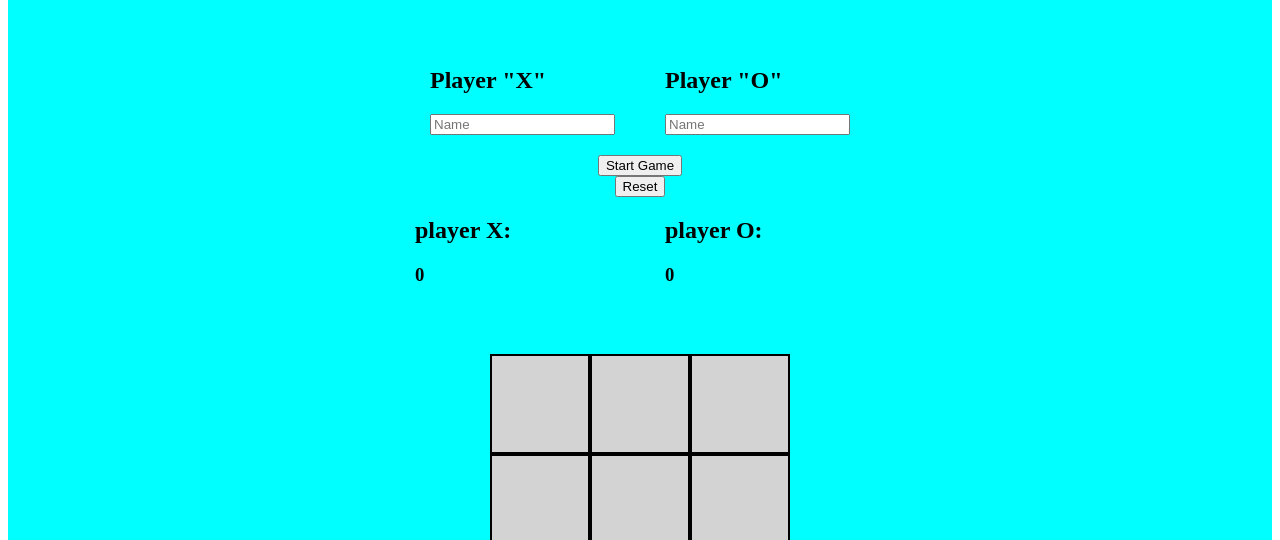
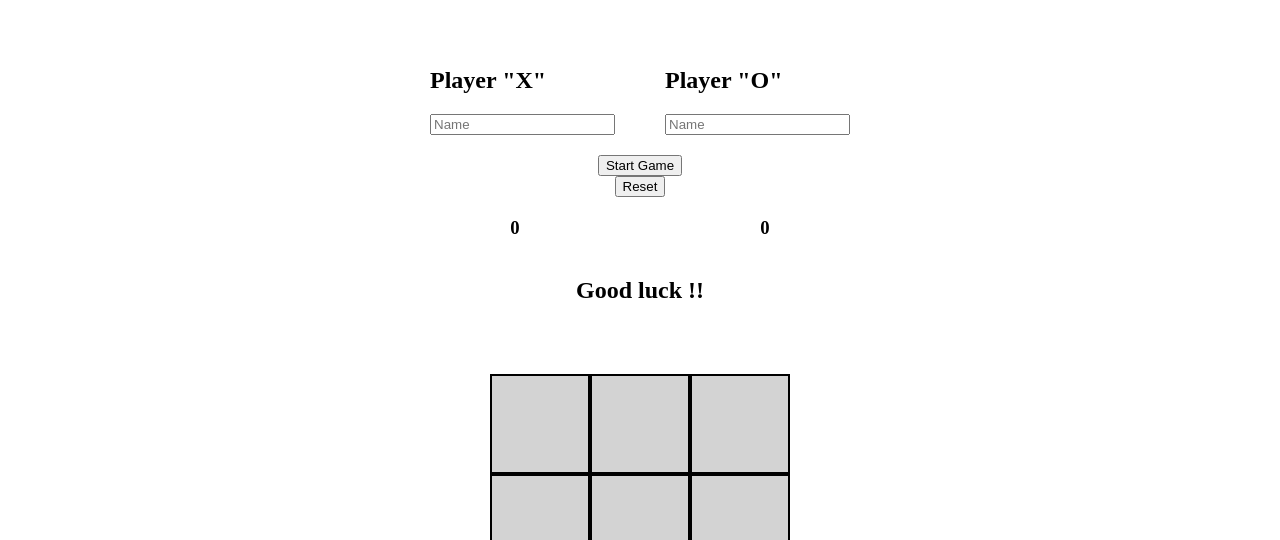
Before and after one commit to moeassi96/Tic-Tac-Toe-assignment, a plain HTML site: page index.html in a window 1280 px wide. Both pictures are taken after a click on the button "Start Game". Shown: the part 260-800 px from the top of the page. Drawn offline with Linux system fonts and the light colour scheme.

Commit message:
modified scores and text display for winning rounds

```diff
--- a/index.html
+++ b/index.html
@@ -23,19 +23,21 @@
 
     <div id="names">
       <div id="playerX">
-        <h2>player X:</h2>
-        <h3 id="scoreX">0</h3>
+        <h2 id="name-X"></h2>
+        <h3 id="scoreX"></h3>
 
       </div>
       <div id="playerO">
-        <h2>player O:</h2>
-        <h3 id="scoreO">0</h3>
+        <h2 id="name-O"></h2>
+        <h3 id="scoreO"></h3>
       </div>
 
     </div>
 
 
-
+    <div id="update">
+      <h2 id="update-text">Good luck !!</h2>
+    </div>
     <div id="game-board">
       <div class= "cell" id="0"></div>
       <div class= "cell" id="1"></div>
--- a/index.js
+++ b/index.js
@@ -1,6 +1,6 @@
 let player1Score = 0;
 let player2Score = 0;
-
+round = 0
 
 let win = [
   [0, 1, 2],
@@ -26,6 +26,14 @@ let board = ["", "", "", "", "", "", "", "", ""];
 function handleStart(){
     let gameboard = document.getElementById("game-board");
     gameboard.addEventListener("click", handleClickStart)
+
+    let playerXName = document.getElementById("PlayerX-name").value;
+    let playerOName = document.getElementById("PlayerO-name").value;
+
+    document.getElementById("name-X").innerText = playerXName
+    document.getElementById("name-O").innerText = playerOName
+    document.getElementById("scoreX").innerText = 0
+    document.getElementById("scoreO").innerText = 0
 }
 function handleClickStart(e){
     let clickedDiv = e.target;
@@ -36,6 +44,7 @@ function handleClickStart(e){
         board[divId] = currentPlayer;
     }
     if(checkForWin(currentPlayer)){
+        round++;
         updateScore(currentPlayer);
         resetBoard();
         return
@@ -68,6 +77,8 @@ function updateScore(player){
     let score = document.getElementById("score" + player);
     console.log(score);
     score.innerText = parseInt(score.innerText) + 1;
+    nameOfWinner = document.getElementById("name-"+player).innerText
+    document.getElementById("update-text").innerText = nameOfWinner+ " won round " + round
 }
 // resetBoard
 function resetBoard(){
@@ -85,5 +96,7 @@ function handleReset(){
     document.getElementById("scoreO").innerText = 0
     board = board = ["", "", "", "", "", "", "", "", ""];
     currentPlayer = "X";
+    document.getElementById("update-text").innerText = "Good luck !!"
+    round = 0
     resetBoard();
 }
--- a/styles.css
+++ b/styles.css
@@ -1,7 +1,7 @@
 
 .container{
     padding: 50px 200px;
-    background-color: aqua;
+    background-color: rgb(255, 255, 255);
     display: flex;
     flex-direction: column;
     justify-content: space-between;
@@ -29,6 +29,7 @@
 }
 #names > div{
     width: 200px;
+    text-align: center;
 }
 #game-board{
     display: flex;
```
